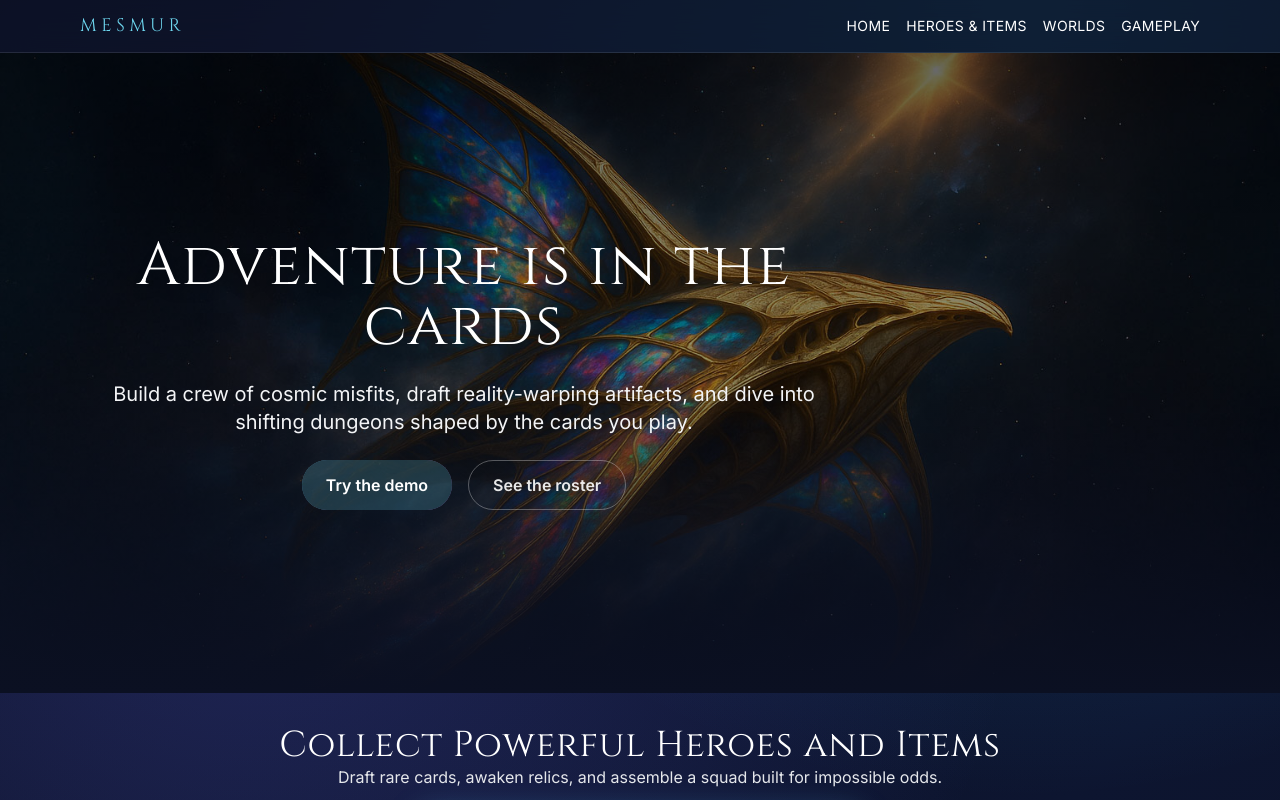
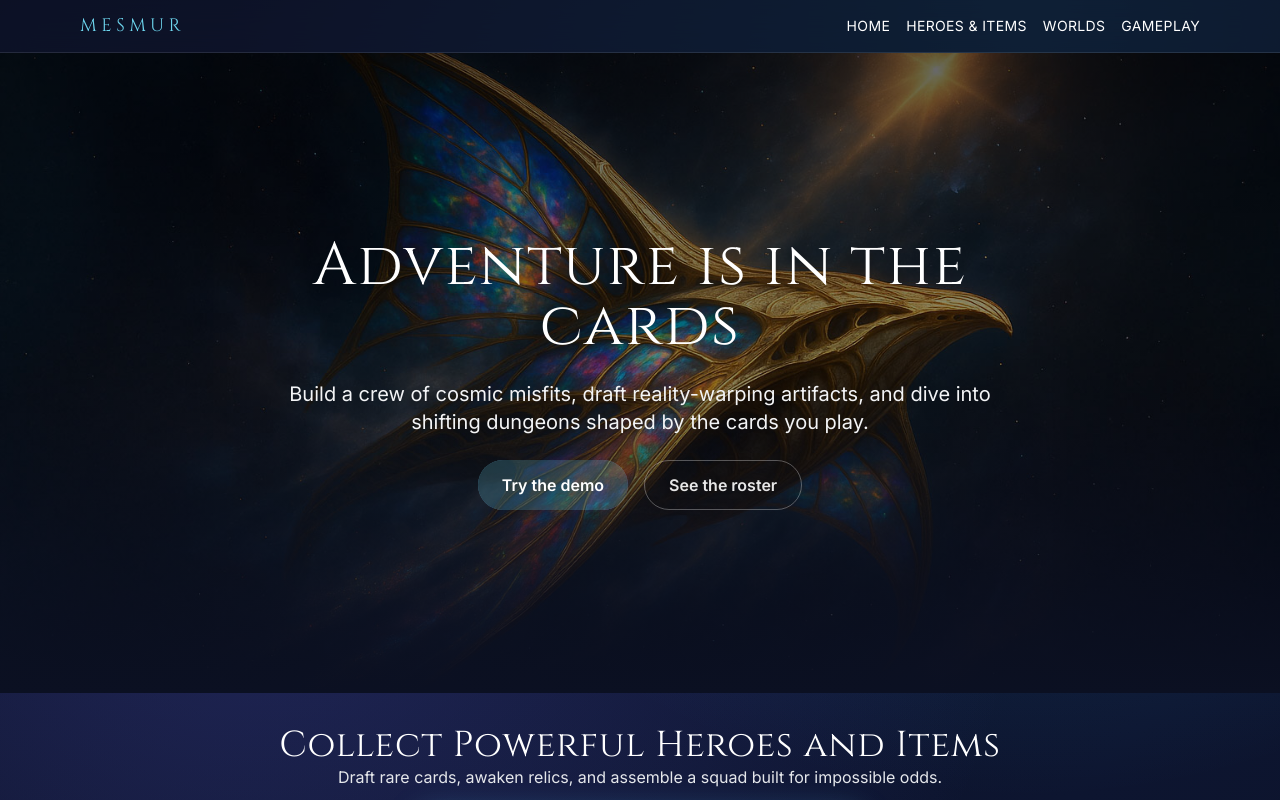
Before and after one commit to BrettMesmur/MesmurOverviewPage, a Next.js app: page / in a window 1280 px wide. Shown: the top 800 px of the page. Built offline with nearby package versions, Linux system fonts and the light colour scheme.

Commit message:
Center hero content horizontally

```diff
--- a/components/PageClient.tsx
+++ b/components/PageClient.tsx
@@ -75,7 +75,7 @@ export default function PageClient({ discovery }: Props) {
           <div className="absolute inset-0 bg-gradient-to-br from-aurora/20 via-prism/10 to-transparent" />
         )}
         <div className="absolute inset-0 bg-gradient-to-b from-black/60 via-black/40 to-[#0b1022]" />
-        <div className="relative mx-auto flex min-h-[80vh] max-w-6xl items-center px-4 py-24">
+        <div className="relative mx-auto flex min-h-[80vh] max-w-6xl items-center justify-center px-4 py-24">
           <div className="max-w-3xl space-y-6 text-center">
             <h1 className="text-4xl font-display leading-tight text-white drop-shadow-lg md:text-6xl">
               Adventure is in the cards
```
